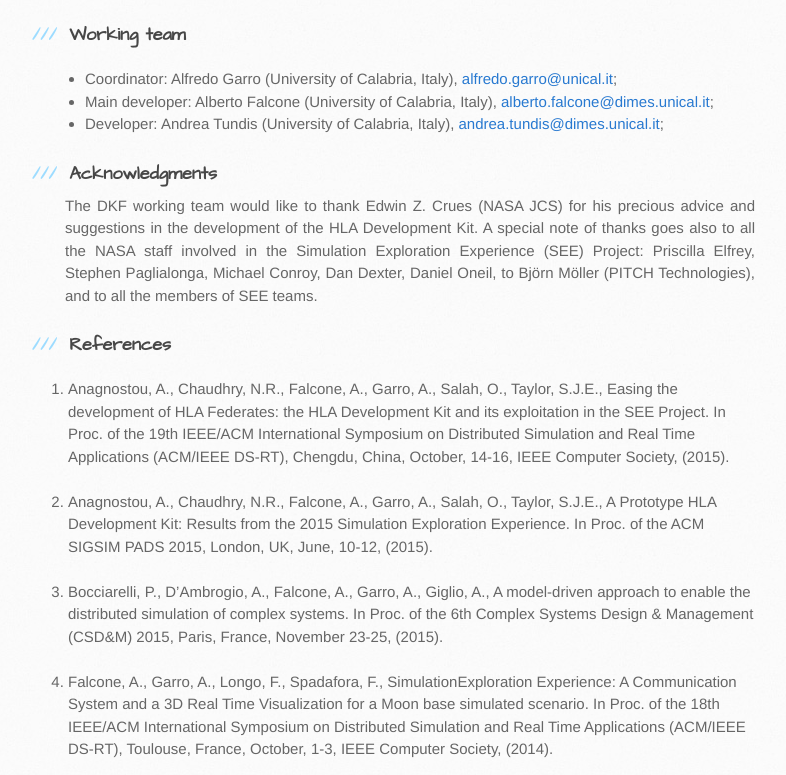
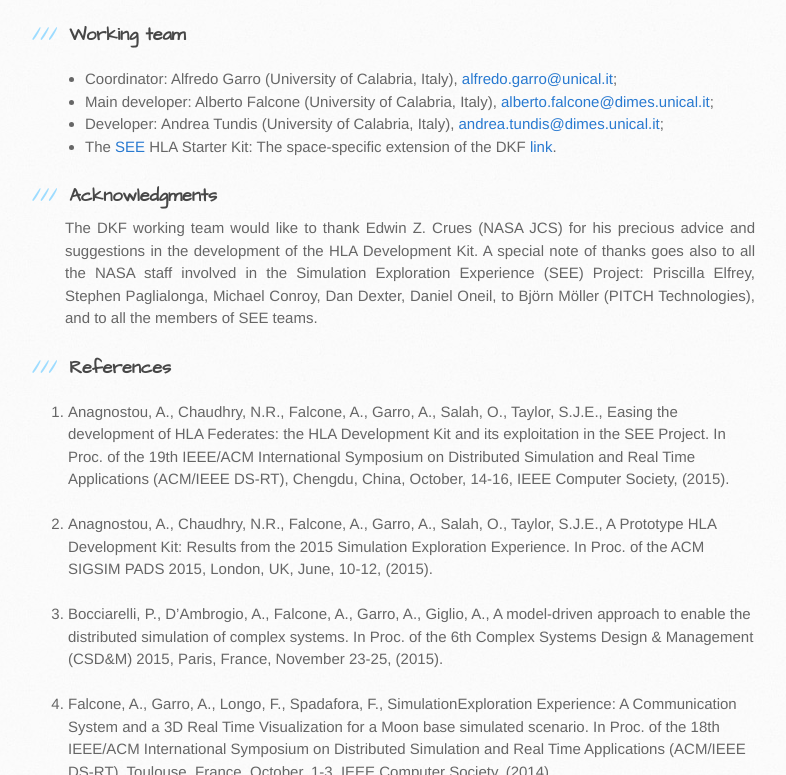
Before and after one commit to SMASH-Lab/HLA-Development-Kit, a plain HTML site: page index.html in a window 1280 px wide. Shown: the part 1172-1947 px from the top of the page, without its empty margins (105-891 px from the left). Drawn offline with Linux system fonts and the light colour scheme.

Commit message:
Updated the index.html page
-added link to: (i) The SEE project; (ii) The SEE HLA Starter Kit on Google Code

```diff
--- a/index.html
+++ b/index.html
@@ -60,7 +60,7 @@ The DKF is fully implemented in the Java language and is based on the following
 		<li>DKF all-in-one package <a href="https://drive.google.com/open?id=0B6Txsul1iIJmVFdTX0Roc2tGeFk">link</a>;</li>
 		<li>Documentation (API) <a href="docs/index.html">link</a>;</li>
 		<li>Technical documentations <a href="document/HLA_Development_Kit_ver_0.0.1.pdf">link</a>;</li>
-		<li>Examples and video tutorials: How to build a Federate from scratch in 30 minutes! <a href="https://drive.google.com/open?id=0B6Txsul1iIJma3pITXE1M2hSOVk">link</a>.</li>
+		<li>Examples and video tutorials: How to build a Federate from scratch in 30 minutes! <a href="https://drive.google.com/open?id=0B6Txsul1iIJma3pITXE1M2hSOVk">link</a>;</li>
 	</ul>
 </p>
 
@@ -75,6 +75,7 @@ The DKF is fully implemented in the Java language and is based on the following
 		<li>Coordinator: Alfredo Garro (University of Calabria, Italy), <a href="mailto:alfredo.garro@unical.it">alfredo.garro@unical.it</a>;</li>
 		<li>Main developer: Alberto Falcone (University of Calabria, Italy), <a href="mailto:alberto.falcone@dimes.unical.it">alberto.falcone@dimes.unical.it</a>;</li>
 		<li>Developer: Andrea Tundis (University of Calabria, Italy), <a href="mailto:andrea.tundis@dimes.unical.it">andrea.tundis@dimes.unical.it</a>;</li>
+		<li>The <a href="http://exploresim.com/">SEE</a> HLA Starter Kit: The space-specific extension of the DKF <a href="https://code.google.com/p/see-hla-starterkit/">link</a>.</li>
 	</ul>
 </p>
 
```
